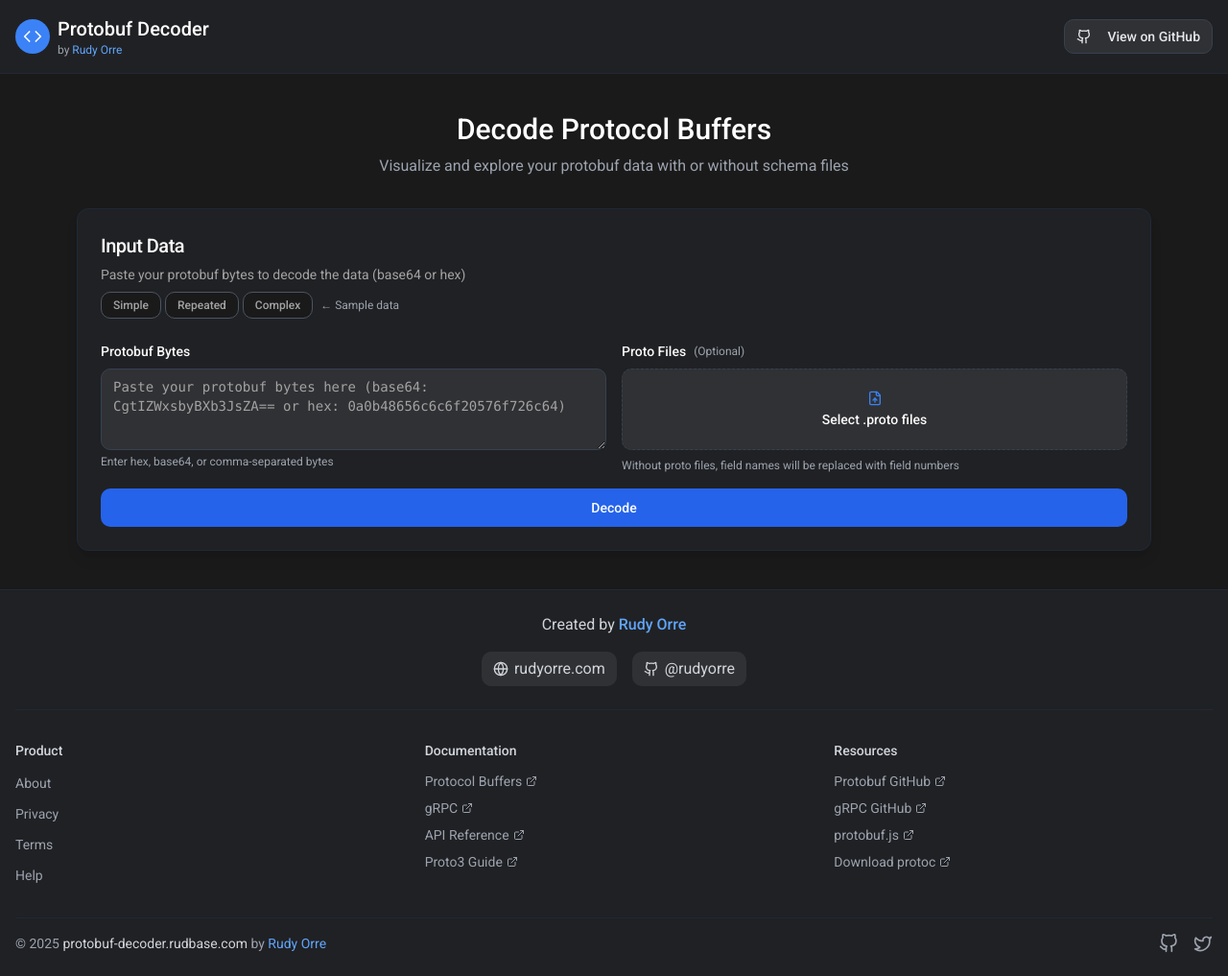
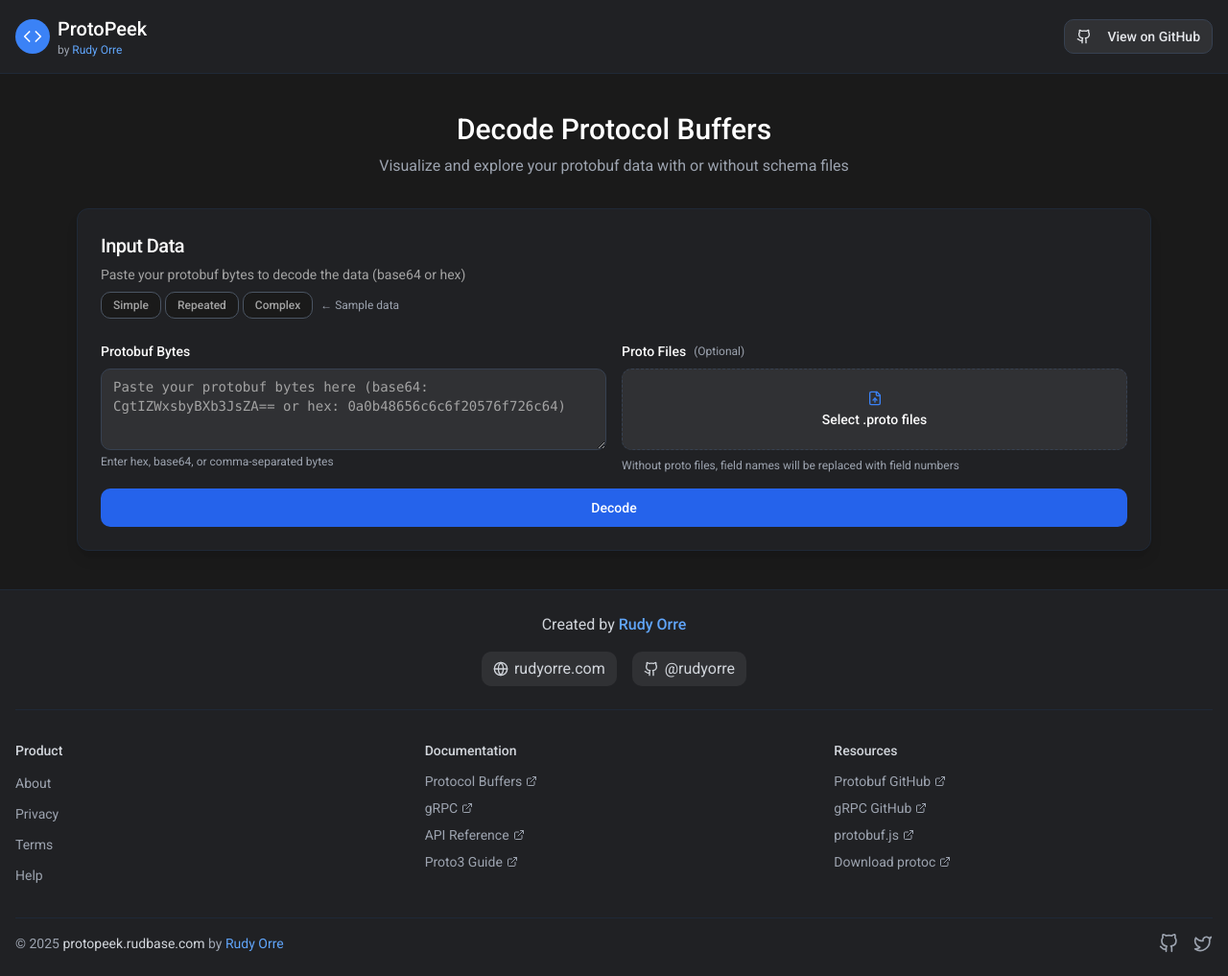
Before and after one commit to rudyorre/protopeek, a Next.js app: page / in a window 1280 px wide. Shown: the whole page at 96% size. Built offline with nearby package versions, Linux system fonts and the light colour scheme.

Commit message:
Change Protobuf Decoder -> ProtoPeek

```diff
--- a/app/components/footer.tsx
+++ b/app/components/footer.tsx
@@ -166,7 +166,7 @@ export function Footer() {
         <div className="mt-8 pt-4 border-t border-gray-800 flex flex-col md:flex-row justify-between items-center">
           <div className="flex items-center">
             <p className="text-sm text-gray-400">
-              © {new Date().getFullYear()} <span className="text-gray-300">protobuf-decoder.rudbase.com</span> by{" "}
+              © {new Date().getFullYear()} <span className="text-gray-300">protopeek.rudbase.com</span> by{" "}
               <a
                 href="https://rudyorre.com"
                 target="_blank"
--- a/app/components/header.tsx
+++ b/app/components/header.tsx
@@ -11,7 +11,7 @@ export function Header() {
               <Code className="h-5 w-5 text-white" />
             </div>
             <div>
-              <h1 className="text-xl font-medium text-white">Protobuf Decoder</h1>
+              <h1 className="text-xl font-medium text-white">ProtoPeek</h1>
               <div className="hidden sm:block text-xs text-gray-400">
                 by{" "}
                 <a
@@ -33,7 +33,7 @@ export function Header() {
               className="border-gray-700 hover:border-blue-500 bg-[#303134] hover:bg-[#303134] text-gray-200"
               asChild
             >
-              <a href="https://github.com/rudyorre/protobuf-decoder" target="_blank" rel="noopener noreferrer">
+              <a href="https://github.com/rudyorre/protopeek" target="_blank" rel="noopener noreferrer">
                 <Github className="h-4 w-4 mr-2" />
                 View on GitHub
               </a>
--- a/app/layout.tsx
+++ b/app/layout.tsx
@@ -11,9 +11,8 @@ const roboto = Roboto({
 })
 
 export const metadata = {
-  title: "Protobuf Decoder",
+  title: "ProtoPeek",
   description: "A modern tool to decode protobuf data using .proto files",
-    generator: 'v0.dev'
 }
 
 export default function RootLayout({
```
Also changed, not shown: app/page.tsx (line endings or trailing spaces), 1 other file (tests, documents, lock files or other folders).
